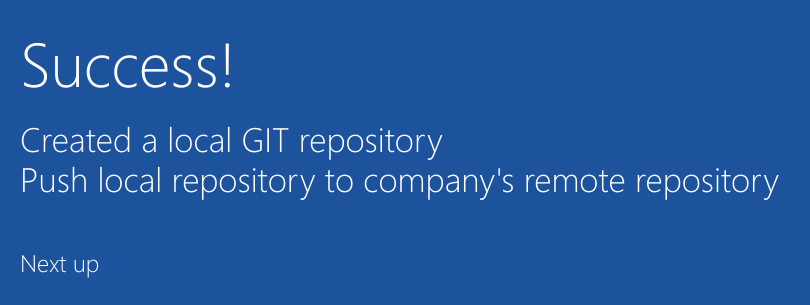
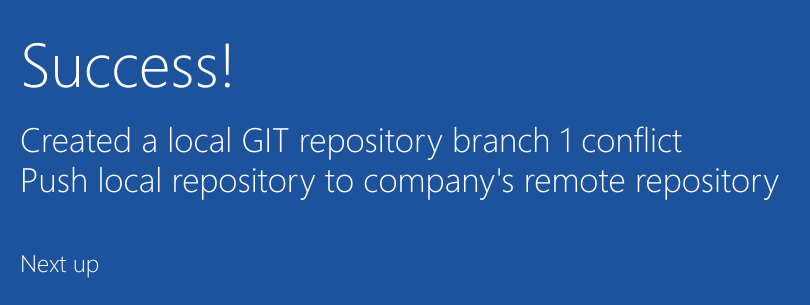
Before and after one commit to sgnanaguru31/sample-project, a plain HTML site: page index.html in a window 1280 px wide. Shown: the part 352-657 px from the top of the page, 205-1015 px from the left. Drawn offline with Linux system fonts and the light colour scheme.

Commit message:
branch 1 conflict

```diff
--- a/index.html
+++ b/index.html
@@ -19,7 +19,7 @@
         </div>
             <div class="content-body">
                 <div class="success-text">Success!</div>
-                <div class="description line-1"> Created a local GIT repository</div>
+                <div class="description line-1"> Created a local GIT repository branch 1 conflict</div>
                 <div class="description line-2"> Push local repository to company's remote repository</div>
                 <div class="next-steps-container">
                     <div class="next-steps-header">Next up</div>
```
